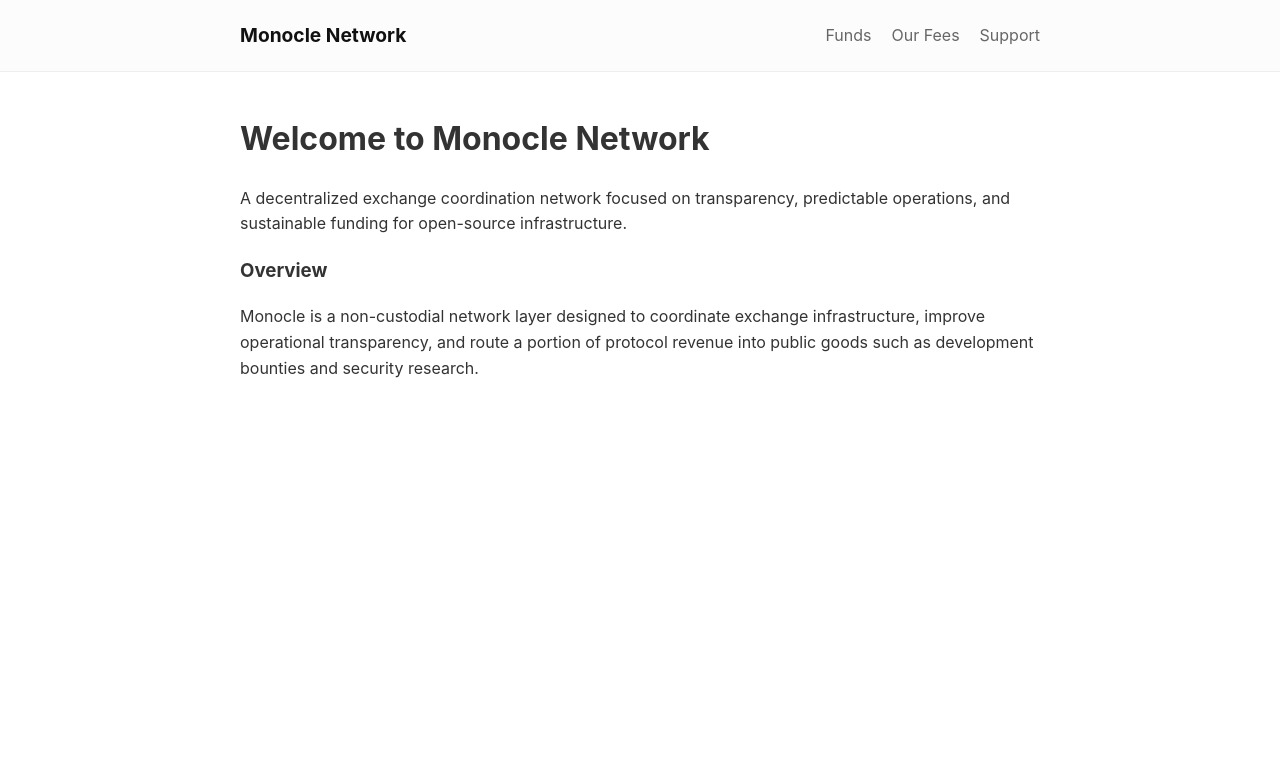
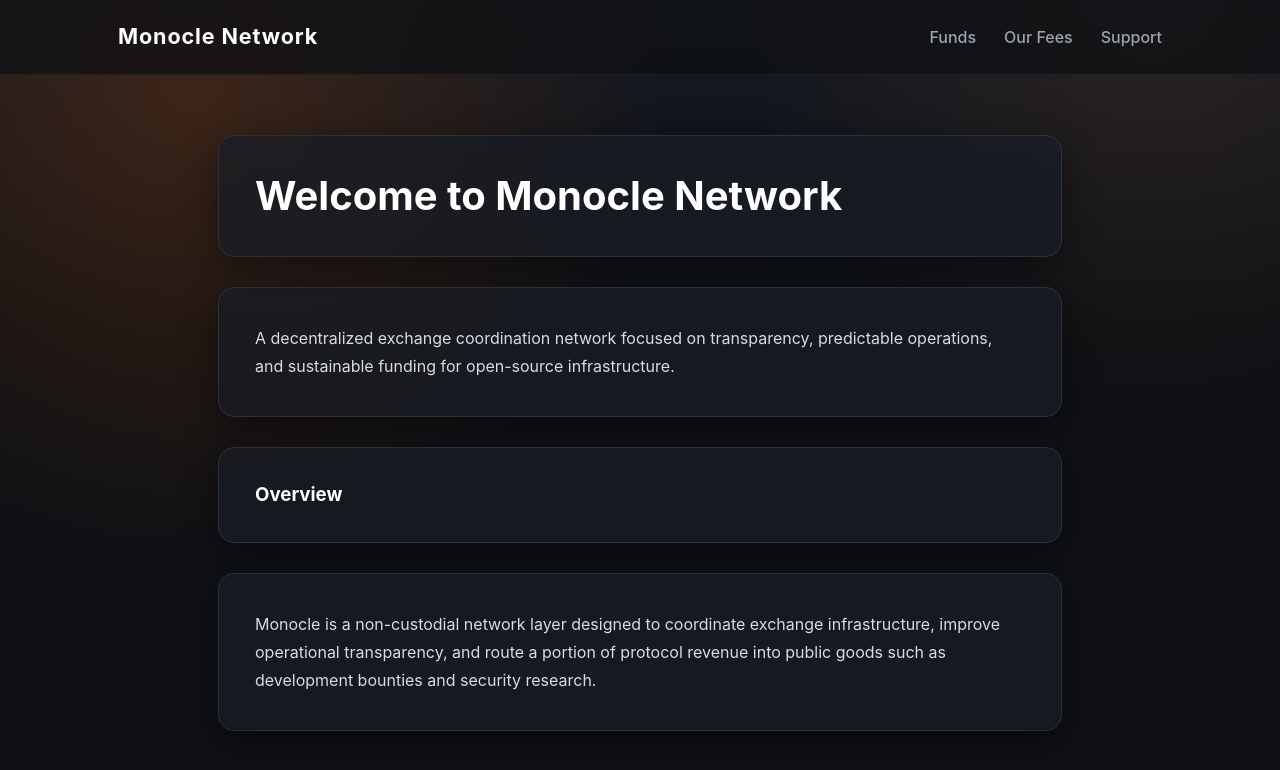
Before and after one commit to monocle-network/monocle-network.github.io, a Jekyll site: the page built from index.md, in a window 1280 px wide. Shown: the top 770 px of the page. Built offline with Jekyll 4.4.1, drawn with Linux system fonts in a browser that asks for light colours.

Commit message:
improve style

```diff
--- a/_layouts/default.html
+++ b/_layouts/default.html
@@ -2,16 +2,26 @@
 <html lang="en">
 <head>
   <meta charset="UTF-8">
-  <meta name="viewport" content="width=device-width, initial-scale=1.0">
+  <meta name="viewport" content="width=device-width, initial-scale=1">
+
   <title>{{ page.title }} | {{ site.title }}</title>
+
   <link rel="stylesheet" href="{{ '/assets/style.css' | relative_url }}">
 </head>
+
 <body>
+
+<div class="background-glow"></div>
 
 <header>
   <div class="header-container">
-      <a href="{{ '/' | relative_url }}" class="logo">{{ site.title }}</a>
+
+    <a class="logo" href="{{ '/' | relative_url }}">
+      {{ site.title }}
+    </a>
+
     {% include nav.html %}
+
   </div>
 </header>
 
--- a/assets/style.css
+++ b/assets/style.css
@@ -1,49 +1,406 @@
-body {
-  font-family: -apple-system, BlinkMacSystemFont, "Segoe UI", Roboto, sans-serif;
-  line-height: 1.6;
-  margin: 0;
-  color: #333;
+:root{
+
+    --bg:#0f1115;
+    --surface:#181c24;
+    --surface-light:#212734;
+
+    --text:#f5f5f5;
+    --muted:#9ca4b3;
+
+    --primary:#ff6600;
+    --primary-light:#ff8c3f;
+
+    --border:#2b313d;
+
+    --shadow:0 10px 35px rgba(0,0,0,.45);
+
+    --radius:16px;
+
 }
 
-.header-container, .content-container {
-  max-width: 800px;
-  margin: 0 auto;
-  padding: 20px;
+/* ---------- RESET ---------- */
+
+*{
+    margin:0;
+    padding:0;
+    box-sizing:border-box;
 }
 
-header {
-  border-bottom: 1px solid #eee;
-  background: #fcfcfc;
+html{
+    scroll-behavior:smooth;
 }
 
-.header-container {
-  display: flex;
-  justify-content: space-between;
-  align-items: center;
+body{
+
+    font-family:
+        Inter,
+        -apple-system,
+        BlinkMacSystemFont,
+        "Segoe UI",
+        sans-serif;
+
+    background:var(--bg);
+    color:var(--text);
+
+    line-height:1.75;
+    min-height:100vh;
+
 }
 
-.logo {
-  font-weight: bold;
-  text-decoration: none;
-  color: #111;
-  font-size: 1.2rem;
+/* ---------- BACKGROUND ---------- */
+
+.background-glow{
+
+    position:fixed;
+    inset:0;
+
+    z-index:-1;
+
+    background:
+
+        radial-gradient(circle at 15% 10%,
+            rgba(255,102,0,.18),
+            transparent 35%),
+
+        radial-gradient(circle at 90% 0%,
+            rgba(255,140,63,.10),
+            transparent 28%),
+
+        linear-gradient(
+            180deg,
+            #141922,
+            #0f1115 35%
+        );
+
 }
 
-/* Flat Horizontal Navbar */
-.site-nav ul {
-  list-style: none;
-  padding: 0;
-  margin: 0;
-  display: flex;
-  gap: 20px;
+/* ---------- HEADER ---------- */
+
+header{
+
+    position:sticky;
+    top:0;
+
+    z-index:100;
+
+    backdrop-filter:blur(14px);
+
+    background:rgba(15,17,21,.75);
+
+    border-bottom:1px solid rgba(255,255,255,.05);
+
 }
 
-.site-nav a {
-  text-decoration: none;
-  color: #666;
+.header-container{
+
+    max-width:1100px;
+
+    margin:auto;
+
+    padding:18px 28px;
+
+    display:flex;
+
+    justify-content:space-between;
+
+    align-items:center;
+
 }
 
-.site-nav a:hover, .site-nav .active a {
-  color: #0076ff;
-  font-weight: 500;
+/* ---------- LOGO ---------- */
+
+.logo{
+
+    text-decoration:none;
+
+    color:white;
+
+    font-weight:700;
+
+    font-size:1.35rem;
+
+    letter-spacing:.04em;
+
+    transition:.25s;
+
 }
+
+.logo:hover{
+
+    color:var(--primary);
+
+}
+
+/* ---------- NAV ---------- */
+
+.site-nav ul{
+
+    display:flex;
+
+    list-style:none;
+
+    gap:28px;
+
+}
+
+.site-nav a{
+
+    color:var(--muted);
+
+    text-decoration:none;
+
+    transition:.25s;
+
+    position:relative;
+
+    font-weight:500;
+
+}
+
+.site-nav a::after{
+
+    content:"";
+
+    position:absolute;
+
+    left:0;
+    bottom:-6px;
+
+    width:100%;
+    height:2px;
+
+    background:var(--primary);
+
+    transform:scaleX(0);
+
+    transform-origin:left;
+
+    transition:.25s;
+
+}
+
+.site-nav a:hover{
+
+    color:white;
+
+}
+
+.site-nav a:hover::after{
+
+    transform:scaleX(1);
+
+}
+
+.site-nav .active a{
+
+    color:var(--primary);
+
+}
+
+.site-nav .active a::after{
+
+    transform:scaleX(1);
+
+}
+
+/* ---------- CONTENT ---------- */
+
+.content-container{
+
+    max-width:900px;
+
+    margin:60px auto;
+
+    padding:0 28px;
+
+}
+
+/* ---------- CARD ---------- */
+
+.content-container > *{
+
+    background:rgba(24,28,36,.75);
+
+    border:1px solid var(--border);
+
+    border-radius:var(--radius);
+
+    padding:36px;
+
+    margin-bottom:30px;
+
+    box-shadow:var(--shadow);
+
+}
+
+/* ---------- TYPOGRAPHY ---------- */
+
+h1,h2,h3{
+
+    line-height:1.2;
+
+    margin-bottom:.8rem;
+
+    color:white;
+
+}
+
+h1{
+
+    font-size:2.5rem;
+
+}
+
+h2{
+
+    margin-top:2rem;
+
+}
+
+p{
+
+    color:#d7dce5;
+
+    margin-bottom:1.2rem;
+
+}
+
+a{
+
+    color:var(--primary);
+
+    transition:.25s;
+
+}
+
+a:hover{
+
+    color:var(--primary-light);
+
+}
+
+/* ---------- CODE ---------- */
+
+code{
+
+    background:#242b37;
+
+    color:#ffb27b;
+
+    padding:3px 6px;
+
+    border-radius:6px;
+
+}
+
+pre{
+
+    background:#161a21;
+
+    border:1px solid var(--border);
+
+    border-radius:12px;
+
+    padding:18px;
+
+    overflow:auto;
+
+}
+
+/* ---------- TABLE ---------- */
+
+table{
+
+    width:100%;
+
+    border-collapse:collapse;
+
+}
+
+th,td{
+
+    padding:12px;
+
+    border-bottom:1px solid var(--border);
+
+}
+
+th{
+
+    color:white;
+
+}
+
+/* ---------- BUTTON ---------- */
+
+.button{
+
+    display:inline-block;
+
+    margin-top:10px;
+
+    padding:12px 22px;
+
+    border-radius:999px;
+
+    text-decoration:none;
+
+    color:white;
+
+    background:linear-gradient(
+        135deg,
+        var(--primary),
+        var(--primary-light)
+    );
+
+    transition:.25s;
+
+    box-shadow:
+        0 8px 25px rgba(255,102,0,.30);
+
+}
+
+.button:hover{
+
+    transform:translateY(-2px);
+
+    box-shadow:
+        0 12px 35px rgba(255,102,0,.45);
+
+}
+
+/* ---------- MOBILE ---------- */
+
+@media (max-width:700px){
+
+    .header-container{
+
+        flex-direction:column;
+
+        gap:16px;
+
+    }
+
+    .site-nav ul{
+
+        gap:16px;
+
+        flex-wrap:wrap;
+
+        justify-content:center;
+
+    }
+
+    h1{
+
+        font-size:2rem;
+
+    }
+
+    .content-container > *{
+
+        padding:24px;
+
+    }
+
+}
```
Also changed, not shown: 2 other files. Lines whose indentation alone changed are shown as unchanged.
